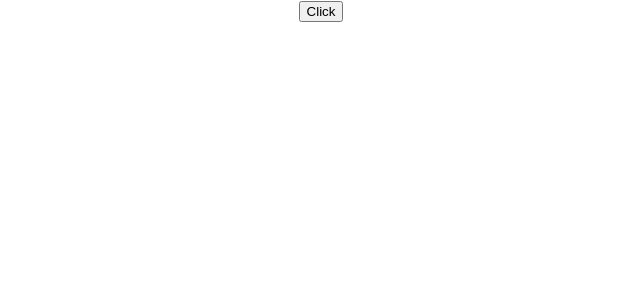
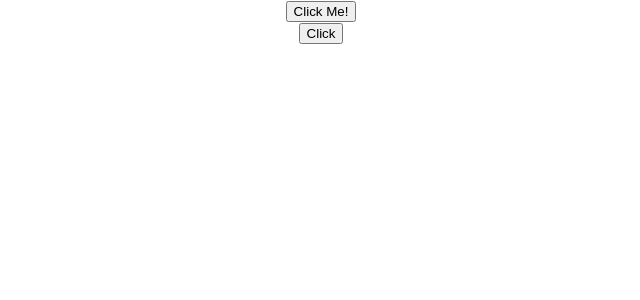
Before and after one commit to nofitamhfdyh/react-app, a React (Create React App) app: page / in a window 1280 px wide. Shown: the top 300 px of the page, without its empty margins (319-959 px from the left). Built offline with nearby package versions, Linux system fonts and the light colour scheme.

Commit message:
Using Event Handling (2)

```diff
--- a/src/App.js
+++ b/src/App.js
@@ -6,10 +6,14 @@
 import Message from './components/Message';
 import Counter from './components/Counter';
 import FunctionClick from './components/FunctionClick';
+import ClassClick from './components/ClassClick';
 
 function App() {
   return (
     <div className="App">
+      <ClassClick>
+
+      </ClassClick>
       <FunctionClick>
 
       </FunctionClick>
--- /dev/null
+++ b/src/components/ClassClick.js
@@ -0,0 +1,16 @@
+import React, { Component } from 'react'
+
+class ClassClick extends Component {
+        clickHandler(){
+                console.log('Clicked the button')
+        }
+  render() {
+    return (
+      <div>
+        <button onClick={this.clickHandler}> Click Me! </button>
+      </div>
+    )
+  }
+}
+
+export default ClassClick
```
